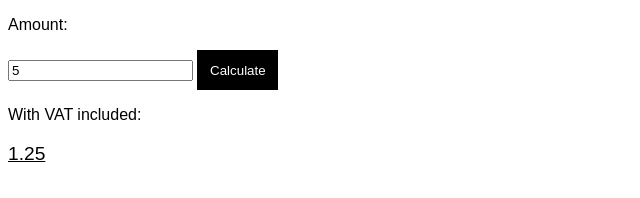
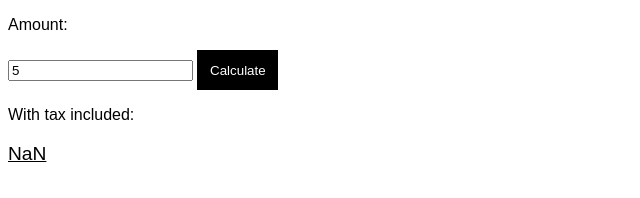
Before and after one commit to AmandaIH/exercises, a plain HTML site: page momsberegner/index.html in a window 1280 px wide. Both pictures are taken after typing "5" into the empty fields and a click on the button "Calculate". Shown: the full height of the page, 0-640 px from the left. Drawn offline with Linux system fonts and the light colour scheme.

Commit message:
The calculator done

```diff
--- a/momsberegner/index.html
+++ b/momsberegner/index.html
@@ -13,7 +13,7 @@
         <p>Amount:</p>
         <input type="number" id="amount" />
         <button>Calculate</button>
-        <p>With VAT included:</p>
+        <p>With tax included:</p>
         <p id="result"></p>
       </div>
     </main>
--- a/momsberegner/script.js
+++ b/momsberegner/script.js
@@ -1,16 +1,20 @@
-"use strict";
-
 const output = document.querySelector("#result");
 const button = document.querySelector("button");
 
-let vat = 25;
+let input = document.querySelector("#amount").value;
+let taxprocent = 25;
 
 button.addEventListener("click", calculator);
 
-function calculator() {
-  let input = document.querySelector("#amount").value;
-  let vatresult = null;
+function calculator(tax, taxamount) {
+  input = parseInt(input);
 
-  vatresult = (input / 100) * vat;
-  output.textContent = vatresult;
+  tax = taxprocent / 100;
+
+  taxamount = input * tax;
+
+  taxresult = input + taxamount;
+
+  output.textContent = taxresult;
+  console.log("Result", taxresult);
 }
```
